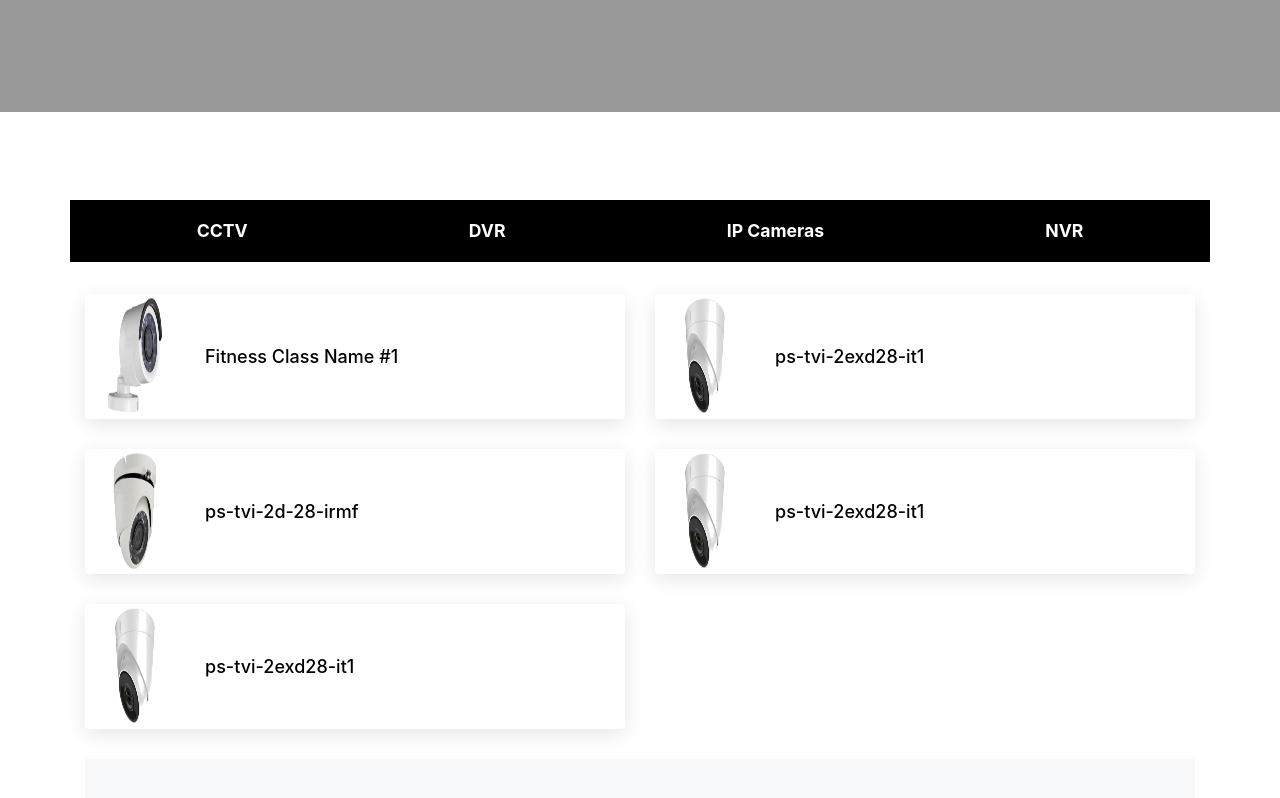
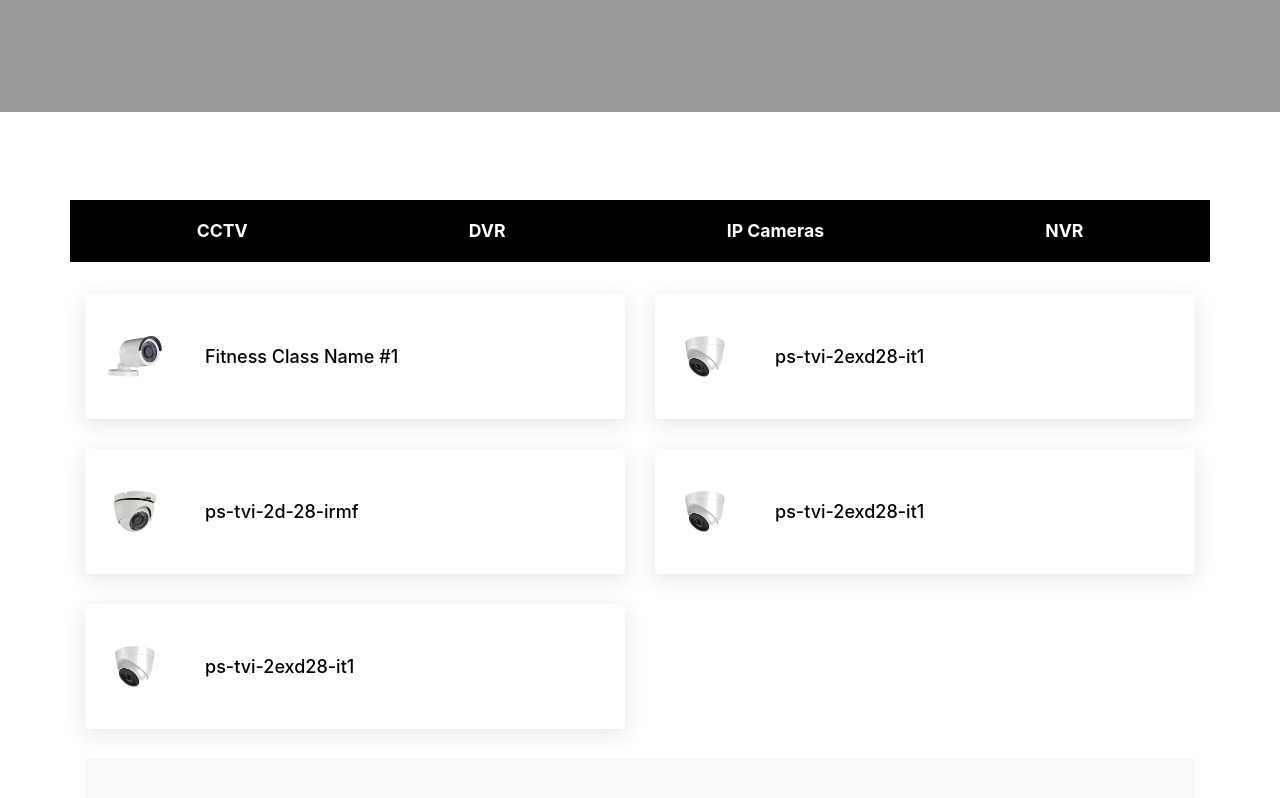
Before and after one commit to moondoglimited/sam.wright, a plain HTML site: page index.html in a window 1280 px wide. Shown: the part 2388-3186 px from the top of the page. Drawn offline with Linux system fonts and the light colour scheme; files whose address does not match are found by name; a web font is replaced by a local one.

Commit message:
img sizes

```diff
--- a/index.html
+++ b/index.html
@@ -41,7 +41,6 @@
 
 .class-item{height:125px}
 
-.class-item img{height:116px;}
 
 .vertical-center {
   margin: 0;
```
